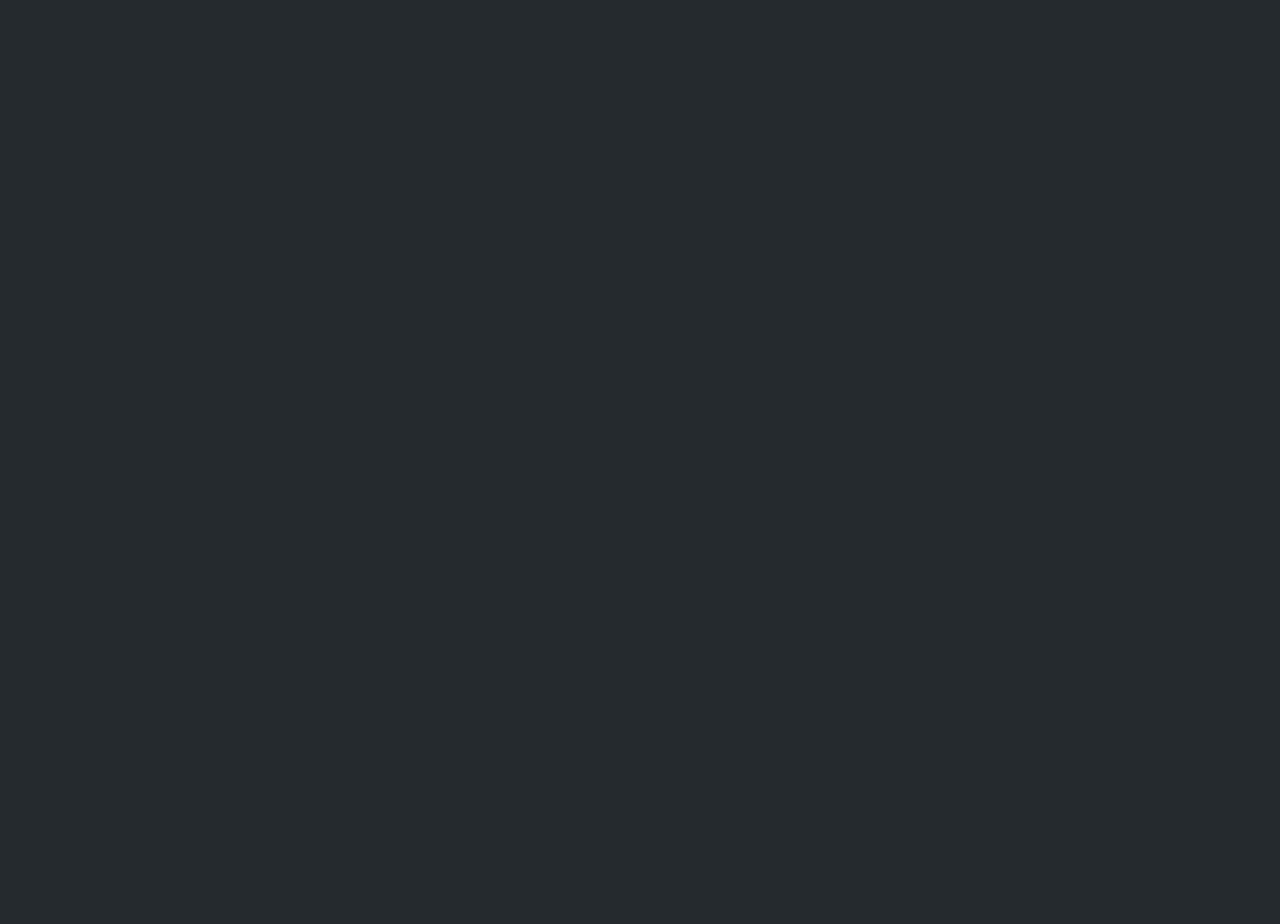
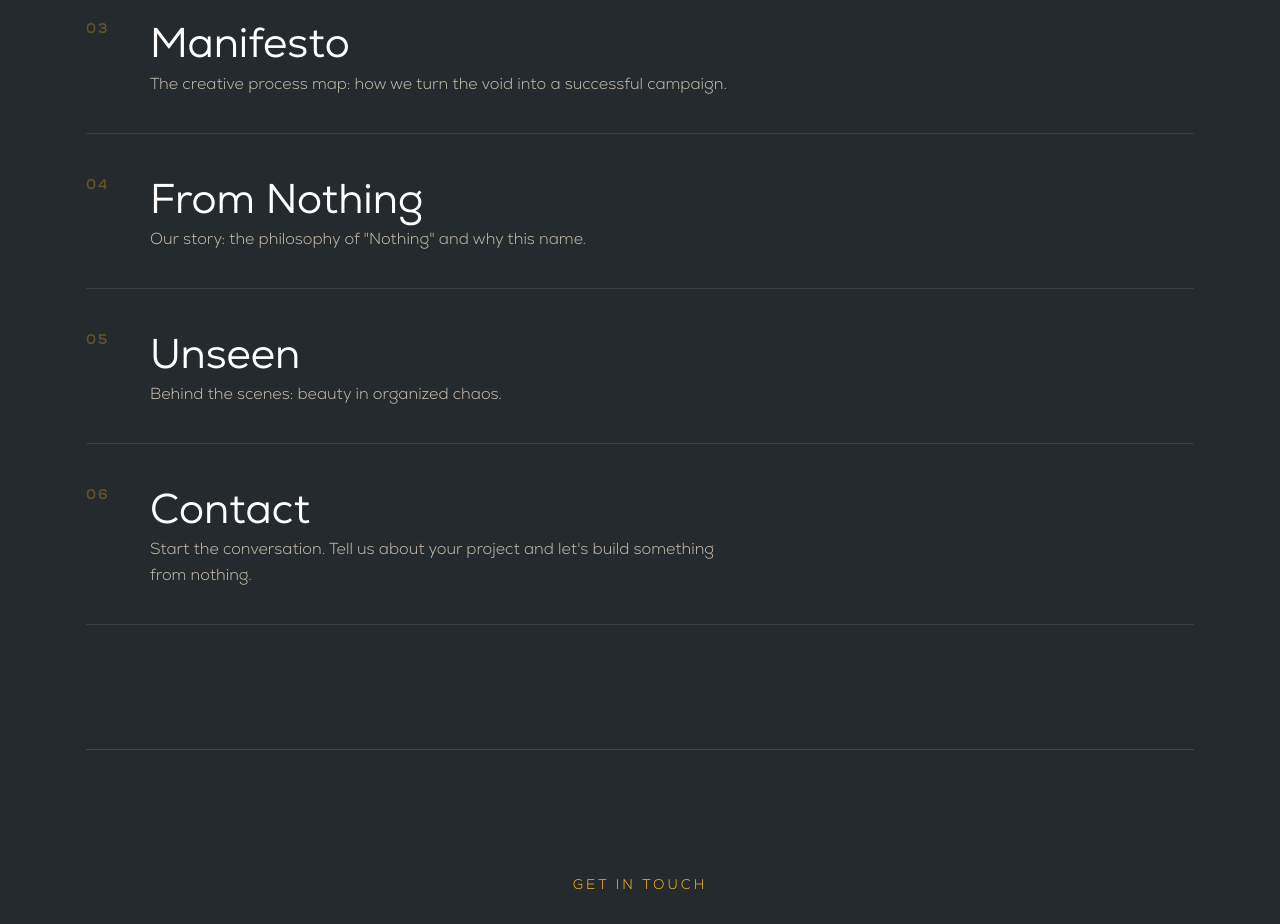
Before and after one commit to fadymohsen/nothing-agency, a Next.js app: page / in a window 1280 px wide. Shown: the part 1320-2244 px from the top of the page. Before the commit the page ends 1379 px from the top, so only its background shows below. Built offline with nearby package versions, Linux system fonts and the light colour scheme; no server answers.

Commit message:
Update HomeSections.tsx

```diff
--- a/src/components/home/HomeSections.tsx
+++ b/src/components/home/HomeSections.tsx
@@ -4,64 +4,105 @@ import Link from "next/link";
 import ScrollReveal from "@/components/animations/ScrollReveal";
 import { t } from "@/data/dictionary";
 import { useLang } from "@/lib/useLang";
+import { localizeHref } from "@/lib/lang";
+import { sitePages } from "@/lib/pages";
+import { pagesAr } from "@/data/pages-ar";
+
+// Description lookups by slug
+const enDescriptions: Record<string, string> = {
+  ...Object.fromEntries(sitePages.map((p) => [p.slug, p.description])),
+  contact: "Start the conversation. Tell us about your project and let's build something from nothing.",
+};
+
+const arDescriptions: Record<string, string> = {
+  ...Object.fromEntries(Object.entries(pagesAr).map(([slug, p]) => [slug, p.description])),
+  contact: "ابدأ المحادثة. أخبرنا عن مشروعك ولنبني شيئاً من اللاشيء.",
+};
 
 export default function HomeSections() {
   const lang = useLang();
-
-  if (lang === "ar") {
-    const h = t("ar").home;
-    return (
-      <div className="relative z-10 bg-[var(--color-body)]" dir="rtl">
-        <section className="py-[var(--space-section-lg)]">
-          <div className="max-w-[1140px] mx-auto px-6 md:px-4 text-center">
-            <ScrollReveal>
-              <p className="text-[var(--color-accent)] text-sm mb-4">{h.eyebrow}</p>
-              <h2 className="text-white text-[36px] md:text-[56px] font-bold leading-tight mb-6">
-                {h.titleA}
-                <br />
-                {h.titleB}
-              </h2>
-              <p className="text-[var(--color-body-text)] text-lg max-w-[500px] mx-auto mb-12">
-                {h.text}
-              </p>
-            </ScrollReveal>
-            <ScrollReveal delay={0.3}>
-              <Link
-                href="/ar/contact"
-                className="hover-target inline-block bg-[var(--color-accent)] text-[#14171a] px-12 py-4 text-sm font-bold transition-colors duration-300 hover:bg-white"
-              >
-                {h.cta}
-              </Link>
-            </ScrollReveal>
-          </div>
-        </section>
-      </div>
-    );
-  }
+  const nav = t(lang).nav;
+  const h = t(lang).home;
+  const descriptions = lang === "ar" ? arDescriptions : enDescriptions;
+  const isAr = lang === "ar";
 
   return (
-    <div className="relative z-10 bg-[var(--color-body)]">
-      {/* Contact Section */}
+    <div className="relative z-10 bg-[var(--color-body)]" dir={isAr ? "rtl" : "ltr"}>
+
+      {/* Pages List Section */}
+      <section className="py-[var(--space-section-lg)]">
+        <div className="max-w-[1140px] mx-auto px-6 md:px-4">
+          <ScrollReveal>
+            <p className="text-[var(--color-accent)] uppercase tracking-[3px] text-xs mb-12">
+              {isAr ? "استكشف" : "Explore"}
+            </p>
+          </ScrollReveal>
+
+          {nav.map((item, i) => {
+            const slug = item.href.slice(1);
+            const desc = descriptions[slug] ?? "";
+            const href = localizeHref(item.href, lang);
+
+            return (
+              <ScrollReveal key={item.href} delay={0.07 * i}>
+                <Link
+                  href={href}
+                  className="hover-target group flex items-center justify-between gap-6 border-b border-white/10 py-7 md:py-9 hover:border-[var(--color-accent)]/30 transition-colors duration-300"
+                >
+                  <div className={`flex items-start gap-6 md:gap-10 ${isAr ? "flex-row-reverse text-right" : ""}`}>
+                    <span className="text-[var(--color-accent)] opacity-30 group-hover:opacity-100 transition-opacity duration-300 text-sm font-bold tracking-[2px] mt-1 w-6 shrink-0">
+                      {String(i + 1).padStart(2, "0")}
+                    </span>
+                    <div>
+                      <h3 className="text-white text-xl md:text-2xl font-bold mb-2 group-hover:text-[var(--color-accent)] transition-colors duration-300">
+                        {item.label}
+                      </h3>
+                      <p className="text-[var(--color-body-text)] text-sm md:text-base leading-relaxed max-w-[52ch]">
+                        {desc}
+                      </p>
+                    </div>
+                  </div>
+                  <span
+                    className={`text-[var(--color-accent)] text-2xl shrink-0 opacity-0 group-hover:opacity-100 transition-all duration-300 ${
+                      isAr ? "group-hover:-translate-x-2" : "group-hover:translate-x-2"
+                    }`}
+                  >
+                    {isAr ? "←" : "→"}
+                  </span>
+                </Link>
+              </ScrollReveal>
+            );
+          })}
+        </div>
+      </section>
+
+      {/* Divider */}
+      <div className="max-w-[1140px] mx-auto px-6 md:px-4">
+        <div className="h-px bg-[var(--color-accent)]/20" />
+      </div>
+
+      {/* Contact CTA Section */}
       <section className="py-[var(--space-section-lg)]">
         <div className="max-w-[1140px] mx-auto px-6 md:px-4 text-center">
           <ScrollReveal>
             <p className="text-[var(--color-accent)] uppercase tracking-[3px] text-sm mb-4">
-              Get in Touch
+              {h.eyebrow}
             </p>
             <h2 className="text-white text-[36px] md:text-[56px] font-bold leading-tight mb-6">
-              Let&apos;s create<br />something together
+              {h.titleA}
+              <br />
+              {h.titleB}
             </h2>
             <p className="text-[var(--color-body-text)] text-lg max-w-[500px] mx-auto mb-12">
-              Have a project in mind? We&apos;d love to hear about it. Drop us a
-              line and let&apos;s start a conversation.
+              {h.text}
             </p>
           </ScrollReveal>
           <ScrollReveal delay={0.3}>
             <Link
-              href="/contact"
+              href={localizeHref("/contact", lang)}
               className="hover-target inline-block bg-[var(--color-accent)] text-[#14171a] px-12 py-4 uppercase tracking-[2px] text-sm font-bold transition-all duration-300 hover:bg-white hover:shadow-[0_0_30px_rgba(240,179,28,0.35)]"
             >
-              Say Hello
+              {h.cta}
             </Link>
           </ScrollReveal>
         </div>
```
